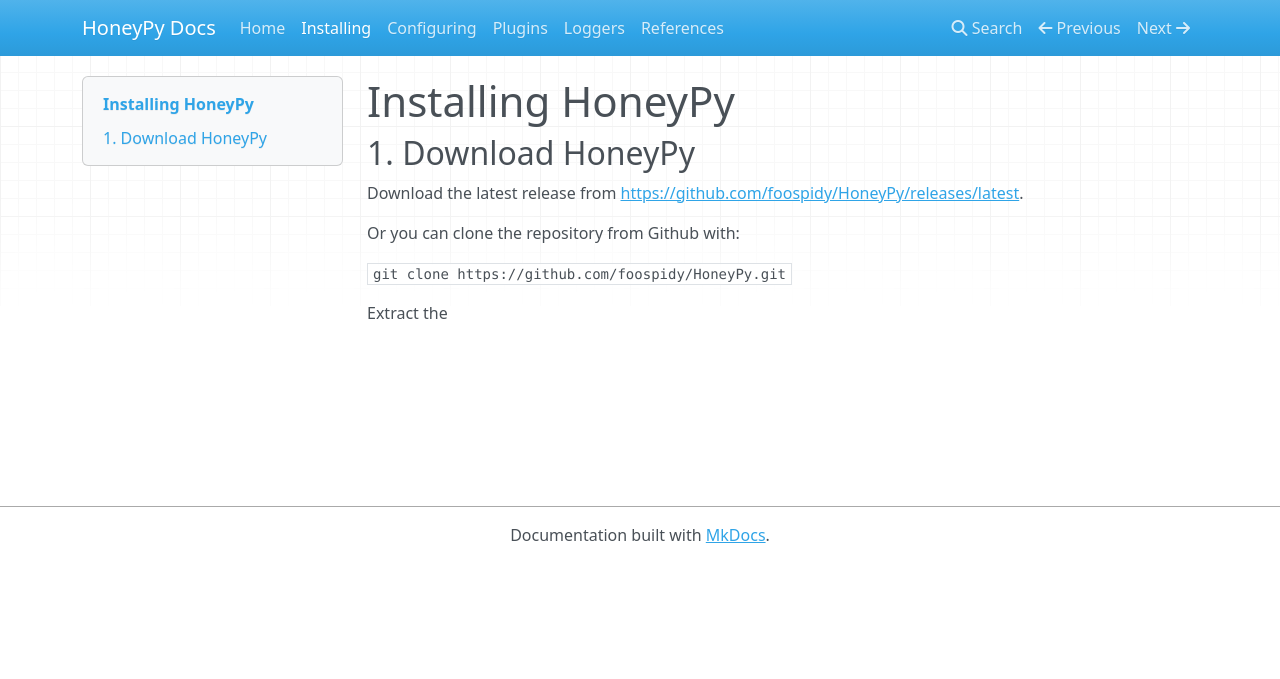
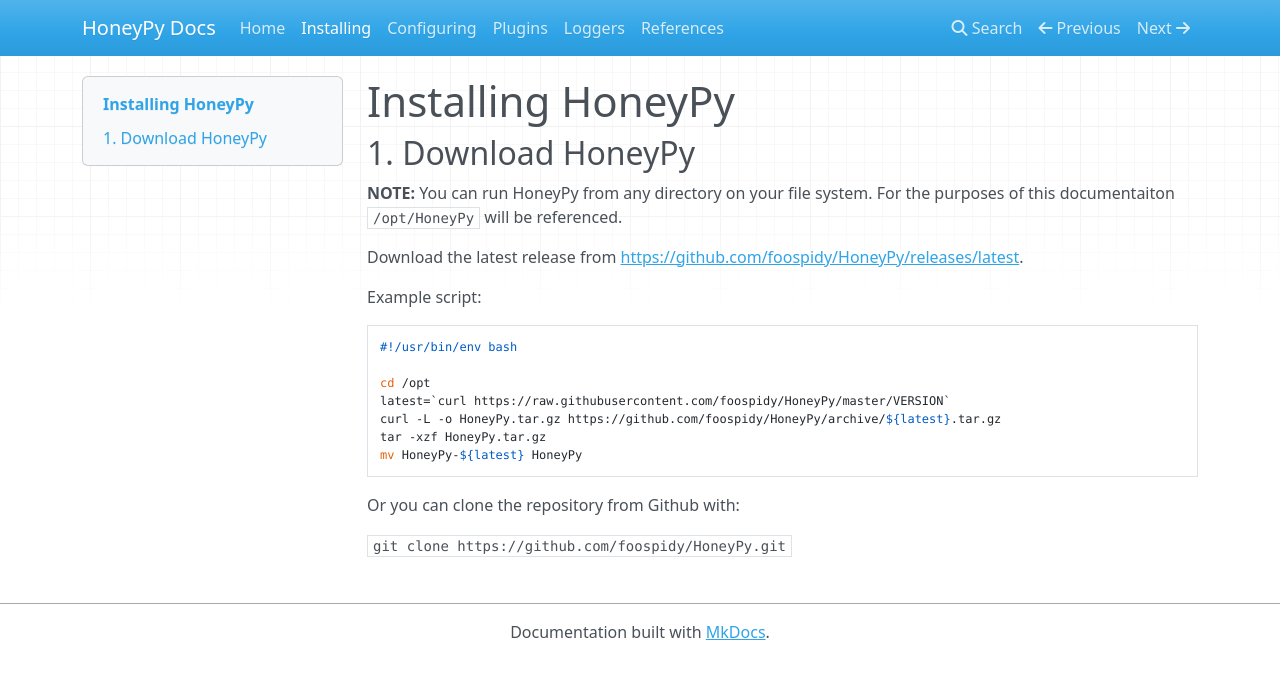
Before and after one commit to foospidy/HoneyPy, an MkDocs documentation site: the page built from docs/installing.md, in a window 1280 px wide. Shown: the top 679 px of the page. Built offline with MkDocs 1.6.1, drawn with Linux system fonts in a browser that asks for light colours; nearby versions of some CDN libraries; old or Windows-style settings are respelled for this version of MkDocs.

Commit message:
docs update

````diff
--- a/docs/installing.md
+++ b/docs/installing.md
@@ -2,10 +2,22 @@
 
 ## 1. Download HoneyPy
 
+__NOTE:__ You can run HoneyPy from any directory on your file system. For the purposes of this documentaiton `/opt/HoneyPy` will be referenced.
+
 Download the latest release from [https://github.com/foospidy/HoneyPy/releases/latest](https://github.com/foospidy/HoneyPy/releases/latest).
+
+Example script:
+
+```
+#!/usr/bin/env bash
+
+cd /opt
+latest=`curl https://raw.githubusercontent.com/foospidy/HoneyPy/master/VERSION`
+curl -L -o HoneyPy.tar.gz https://github.com/foospidy/HoneyPy/archive/${latest}.tar.gz
+tar -xzf HoneyPy.tar.gz
+mv HoneyPy-${latest} HoneyPy
+```
 
 Or you can clone the repository from Github with:
 
 `git clone https://github.com/foospidy/HoneyPy.git`
-
-Extract the
````
